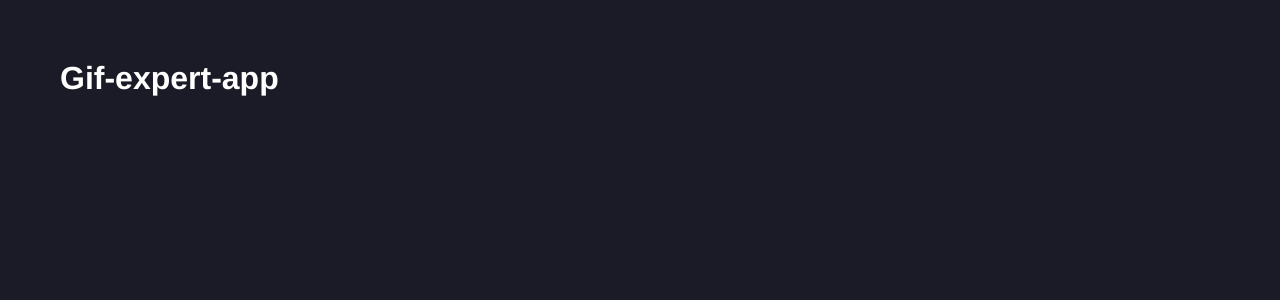
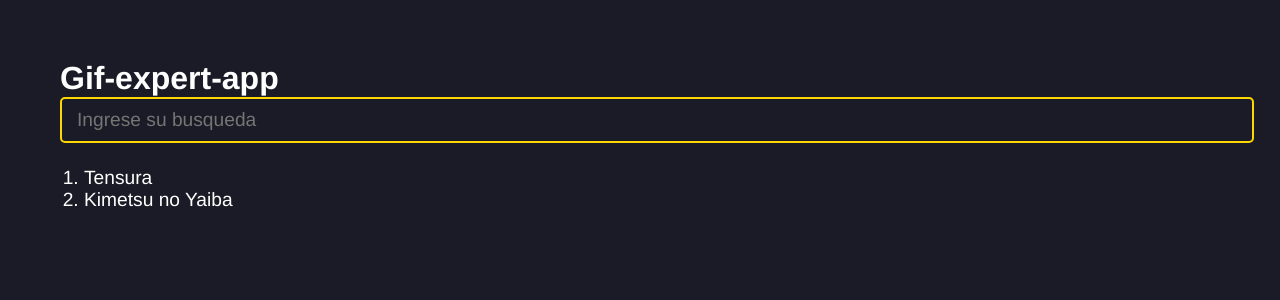
Before and after one commit to sebadio/React-Course, a React (Vite) app in the folder 04-gif-expert-app/: page / in a window 1280 px wide. Shown: the top 300 px of the page. Built offline with nearby package versions, Linux system fonts and the light colour scheme.

Commit message:
AddCategory.jsx component

```diff
--- /dev/null
+++ b/04-gif-expert-app/src/Components/AddCategory.jsx
@@ -0,0 +1,28 @@
+import React, { useState } from "react";
+
+export const AddCategory = ({ setCategory }) => {
+  const [inputValue, setInputValue] = useState("");
+
+  const onChangedInput = (e) => {
+    setInputValue(e.target.value);
+  };
+
+  const onSubmit = (e) => {
+    e.preventDefault();
+
+    if (inputValue.trim().length <= 1) return;
+    setCategory(inputValue);
+    setInputValue("");
+  };
+
+  return (
+    <form onSubmit={onSubmit}>
+      <input
+        type="text"
+        placeholder="Ingrese su busqueda"
+        value={inputValue}
+        onChange={onChangedInput}
+      />
+    </form>
+  );
+};
--- a/04-gif-expert-app/src/GifExpertApp.jsx
+++ b/04-gif-expert-app/src/GifExpertApp.jsx
@@ -1,9 +1,32 @@
 import React from "react";
+import { useState } from "react";
+import { AddCategory } from "./Components/AddCategory";
 
 export const GifExpertApp = () => {
+  const [categories, setCategories] = useState(["Tensura", "Kimetsu no Yaiba"]);
+
+  const onAddCategory = (e) => {
+    setCategories([e, ...categories]);
+  };
+
   return (
     <>
+      {/* Titulo */}
       <h1>Gif-expert-app</h1>
+
+      {/* Input */}
+
+      <AddCategory setCategory={onAddCategory} />
+
+      {/* Gifs */}
+
+      <ol>
+        {categories.map((categoria) => {
+          return <li key={categoria}>{categoria}</li>;
+        })}
+      </ol>
+
+      {/* Gif item */}
     </>
   );
 };
--- a/04-gif-expert-app/src/main.css
+++ b/04-gif-expert-app/src/main.css
@@ -6,6 +6,7 @@
 }
 
 body {
+  color: white;
   padding: 60px;
 }
 
@@ -18,6 +19,17 @@ input {
   outline: none;
   padding: 10px 15px;
   width: 100%;
+}
+
+button {
+  padding: 1rem 2rem;
+  color: white;
+  border: 2px solid gold;
+}
+
+ol {
+  padding: 1.5rem;
+  font-size: 1.2rem;
 }
 
 h1 {
```
